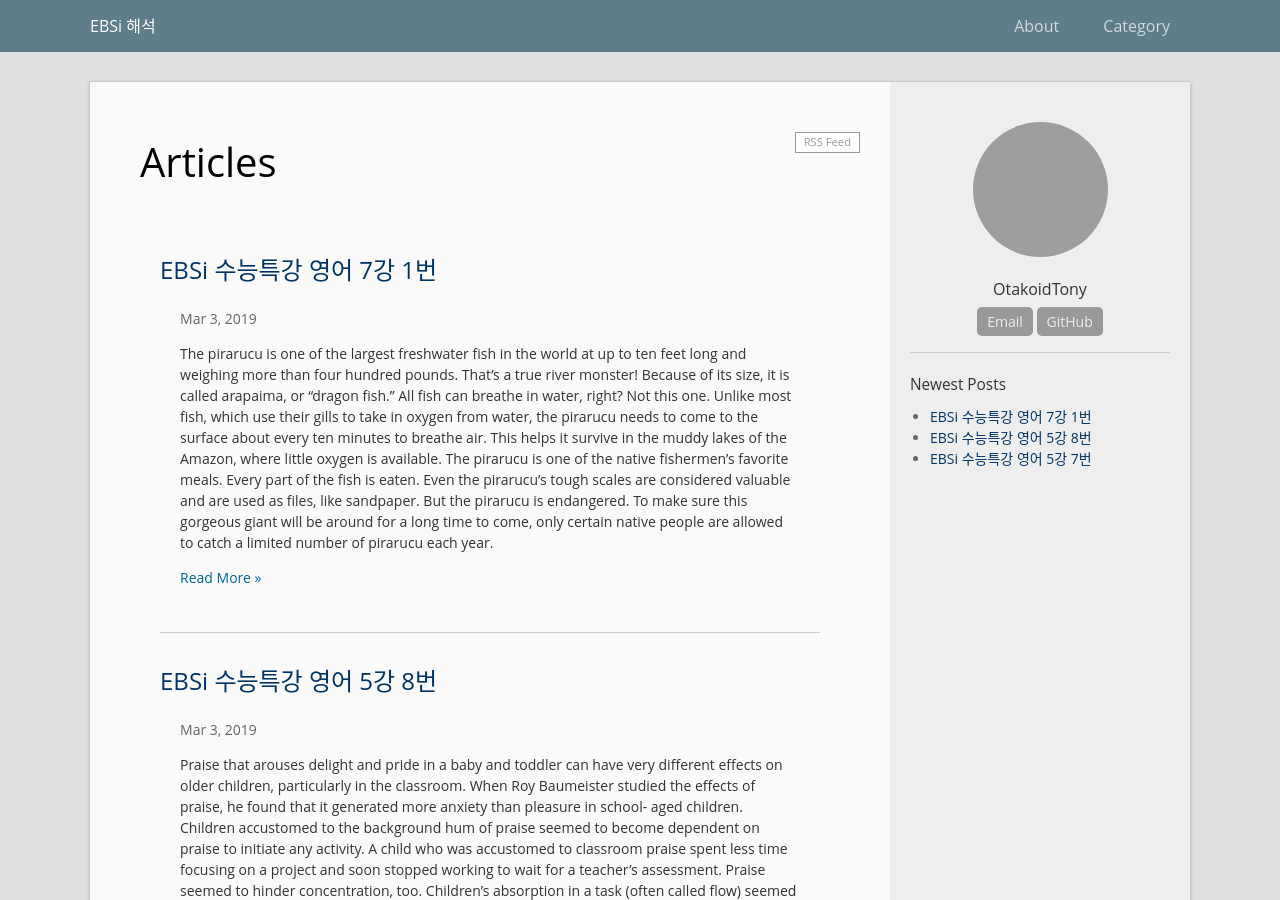
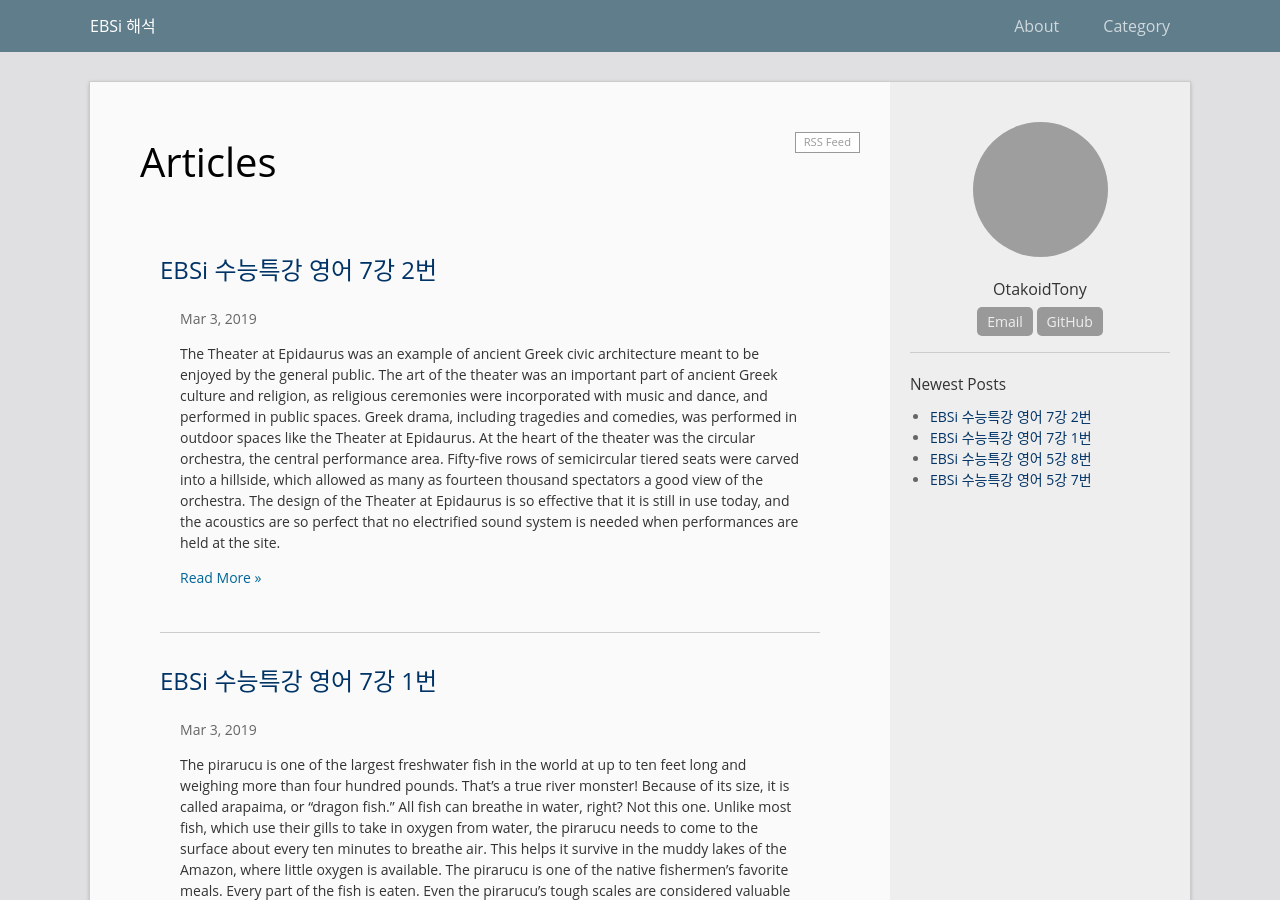
Before and after one commit to OtakoidTony/EnglishEBSi, a Jekyll site: the page built from index.html, in a window 1280 px wide and 900 px high. Built offline with Jekyll 4.4.1, drawn with Linux system fonts in a browser that asks for light colours; the list of posts is cut into pages by our own code; grey boxes are pictures that could not be loaded.

Commit message:
7강 2번

```diff
--- a/_posts/2014-12-31-EBSi 수능특강 영어 7강 1번.markdown
+++ b/_posts/2014-12-31-EBSi 수능특강 영어 7강 1번.markdown
@@ -3,7 +3,7 @@ layout: post
 title:  "EBSi 수능특강 영어 7강 1번"
 date:   2019-03-03 09:23:14
 categories: "수능특강 영어 구문독해"
-permalink: /archivers/508
+permalink: /archivers/701
 ---
 
 The pirarucu is one of the largest freshwater fish in the world at up to ten feet long and weighing more than four hundred pounds. That’s a true river monster! Because of its size, it is called arapaima, or “dragon fish.” All fish can breathe in water, right? Not this one. Unlike most fish, which use their gills to take in oxygen from water, the pirarucu needs to come to the surface about every ten minutes to breathe air. This helps it survive in the muddy lakes of the Amazon, where little oxygen is available. The pirarucu is one of the native fishermen’s favorite meals. Every part of the fish is eaten. Even the pirarucu’s tough scales are considered valuable and are used as files, like sandpaper. But the pirarucu is endangered. To make sure this gorgeous giant will be around for a long time to come, only certain native people are allowed to catch a limited number of pirarucu each year.
--- /dev/null
+++ b/_posts/2014-12-31-EBSi 수능특강 영어 7강 2번.markdown
@@ -0,0 +1,12 @@
+---
+layout: post
+title:  "EBSi 수능특강 영어 7강 2번"
+date:   2019-03-03 09:23:15
+categories: "수능특강 영어 구문독해"
+permalink: /archivers/702
+---
+
+The Theater at Epidaurus was an example of ancient Greek civic architecture meant to be enjoyed by the general public. The art of the theater was an important part of ancient Greek culture and religion, as religious ceremonies were incorporated with music and dance, and performed in public spaces. Greek drama, including tragedies and comedies, was performed in outdoor spaces like the Theater at Epidaurus. At the heart of the theater was the circular orchestra, the central performance area. Fifty-five rows of semicircular tiered seats were carved into a hillside, which allowed as many as fourteen thousand spectators a good view of the orchestra. The design of the Theater at Epidaurus is so effective that it is still in use today, and the acoustics are so perfect that no electrified sound system is needed when performances are held at the site.
+<!--more-->
+
+>Epidaurus에 있는 극장은 하나의 일반 대중이 즐길 수 있는 고대 그리스의 시민 건축물 중 하나의 예로 들어질 수 있다. 그 극장의 예술작품은 음악과 무용이 종교적인 의식들과 어우러지며 또한 시민 공간에서 행해졌다는 점에서 고대 그리스의 문화와 종교의 매우 중요한 부분 중 하나이다. 비극과 희극을 포함한 그리스 드라마는 Epidaurus에 있는 극장처럼 외부공간에서 행해졌다. 그 극장의 중심부는 중앙 악주 영역의 원형 오케스트라이다. 55열의 반원형의 좌석이 언덕부분에 140000명의 관중들이 오케스트라의 좋은 시점을 볼 수 있도록 희어져있다. 이러한 Epidaurus에 있는 극장의 고안은 매우 효과적이었기 때문에 오늘날, 현대에 들어서도 이용되어지며, 음향효과는 공연 중 전기가 없이도 매우 완벽했다.
```
